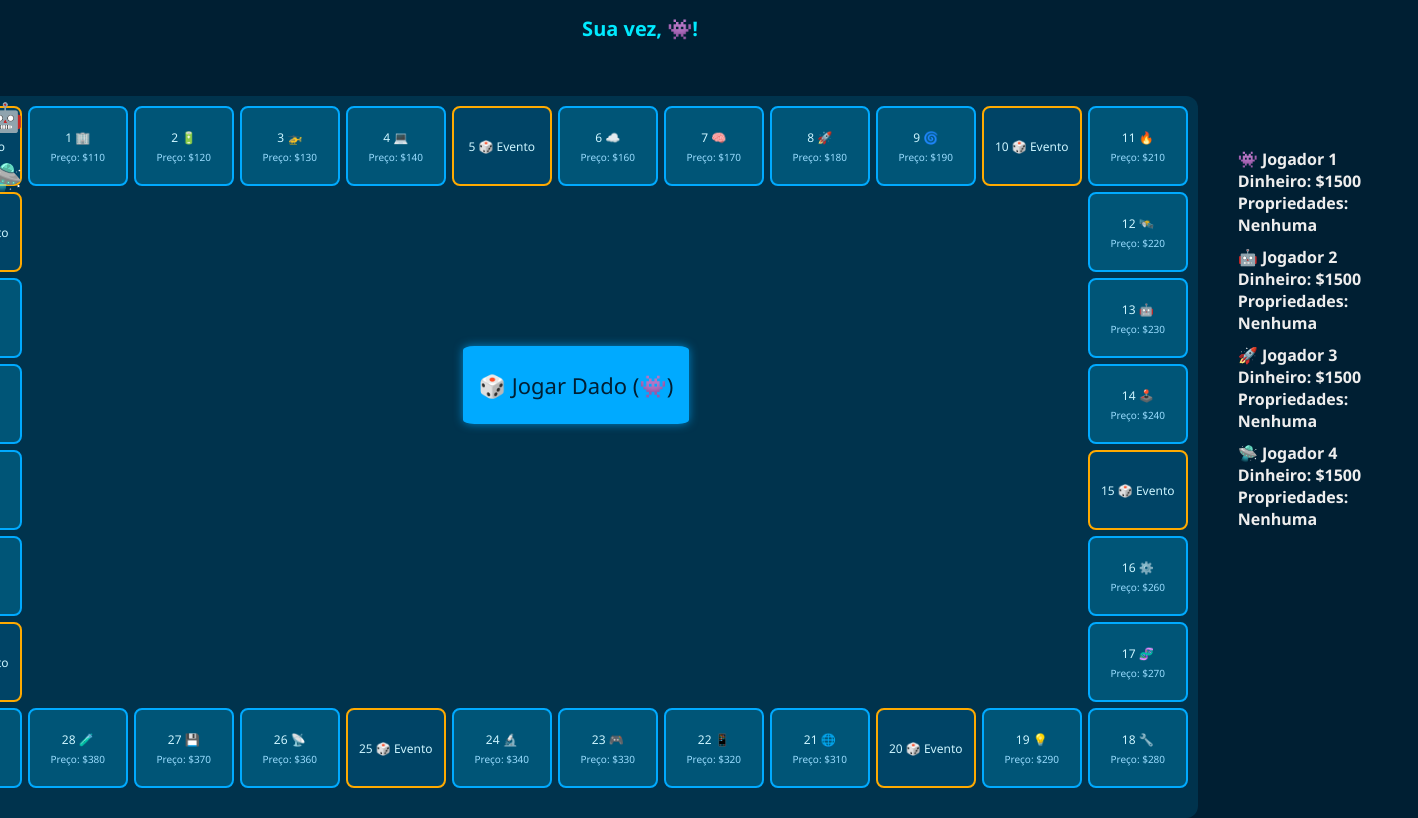
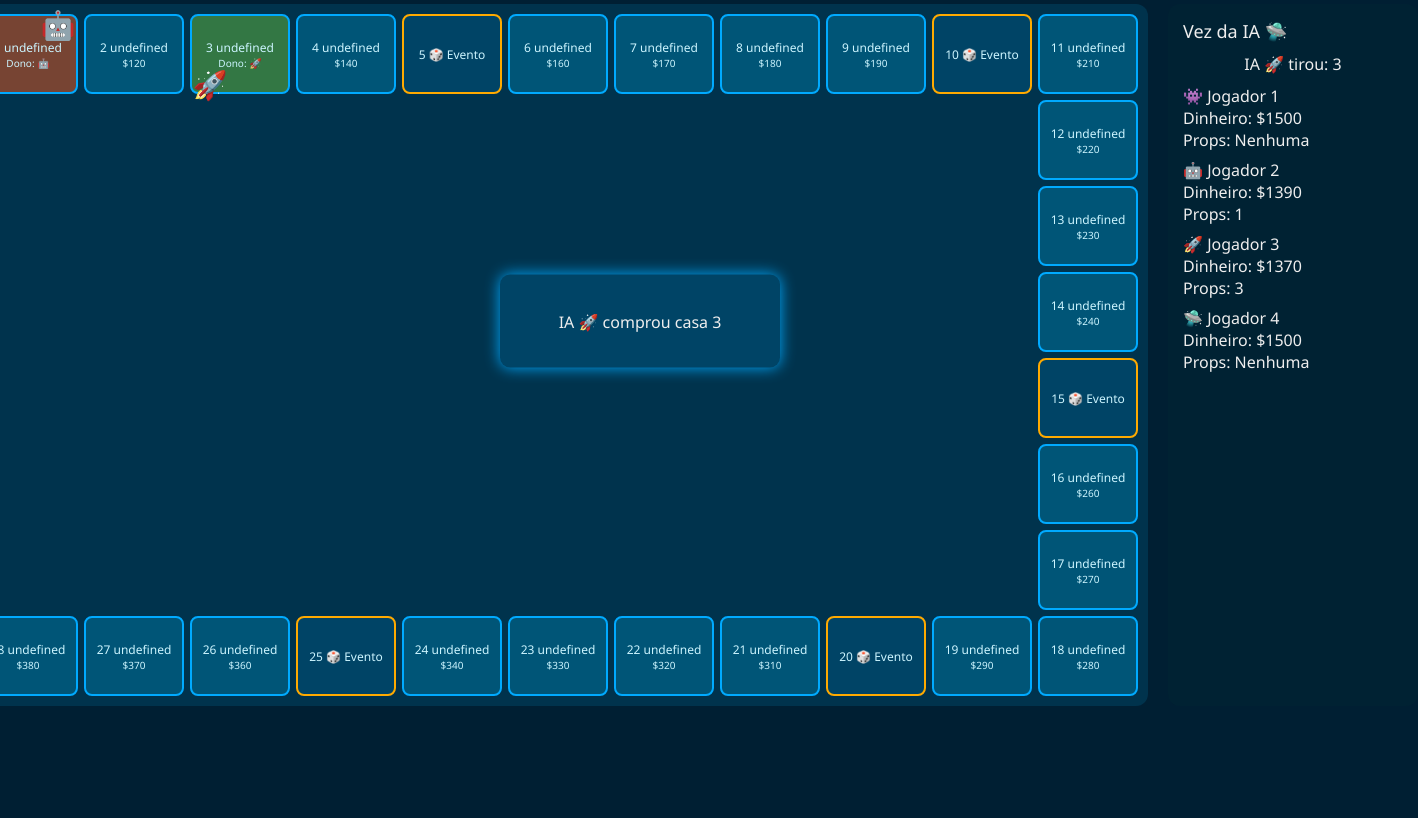
Before and after one commit to TauaneNeves/MetaMetropolis, a plain HTML site: page index.html in a window 1280 px wide. Shown: the part 79-897 px from the top of the page, 1418 px wide, since content can reach past the window. After the commit the page ends 825 px from the top, so only its background shows below. Drawn offline with Linux system fonts and the light colour scheme.

Commit message:
Versão Estavel

```diff
--- a/index.html
+++ b/index.html
@@ -8,19 +8,33 @@
 </head>
 <body>
 
-<h1 style="text-align:center; margin-top: 20px; color:#00eaff; font-family: 'Segoe UI', Tahoma;">Metametropolis - Cidade do Futuro</h1>
-<div style="display: flex; justify-content: center; align-items: flex-start; gap: 40px; margin-top: 10px;">
-  <div id="board"></div>
+  <h1>Metametropolis - Cidade do Futuro</h1>
+
+  <div id="game-container">
+    <div id="board">
+      <!-- Botão de dado centralizado -->
+      <button id="roll-dice">🎲</button>
+    </div>
 
     <div id="side-panel">
-    <div id="controls">
-      <button id="roll-dice" style="display:none;">🎲 Jogar Dado (👾)</button>
-      <div id="dice-result" style="font-size:18px; font-weight:bold; color:#ffaa00; margin-top:10px;"></div>
-    </div>
-
+      <div id="turn-message">Carregando...</div>
+      <div id="dice-result"></div>
       <div id="money-board"></div>
     </div>
   </div>
+
+  <!-- Modal de compra -->
+  <div id="buy-modal">
+    <p id="modal-text"></p>
+    <button id="buy-yes">Comprar</button>
+    <button id="buy-no">Cancelar</button>
+  </div>
+
+  <!-- Notificação de ação -->
+  <div id="action-notice">
+    <p id="notice-text"></p>
+  </div>
+
   <script src="script.js"></script>
 </body>
 </html>
--- a/script.js
+++ b/script.js
@@ -1,251 +1,185 @@
+// Elementos
 const board = document.getElementById('board');
-
-const cols = 12;
-const rows = 8;
-const totalTiles = (cols + rows - 2) * 2; // casas na borda
-
-const icons = [
-  "⚡", "🏢", "🔋", "🚁", "💻", "🛒", "☁️", "🧠", "🚀", "🌀",
-  "💰", "🔥", "🛰️", "🤖", "🕹️", "📡", "⚙️", "🧬", "🔧", "💡",
-  "🏙️", "🌐", "📱", "🎮", "🔬", "📊", "📡", "💾", "🧪", "🛰️",
-  "🤖", "🕹️", "📡", "⚙️", "🧬", "🔧", "💡", "🏙️", "🌐", "⚡"
-];
-
-// Casas que são propriedades (menos múltiplos de 5)
-const properties = {};
-for (let i = 0; i < totalTiles; i++) {
-  if (i % 5 !== 0) {
-    properties[i] = {
-      price: 100 + (i * 10),
-      owner: null,
-    };
-  }
-}
-
-// Casas de eventos (múltiplos de 5)
-const eventIndexes = [];
-for(let i=0; i<totalTiles; i++) {
-  if (i % 5 === 0) eventIndexes.push(i);
-}
-
-const players = [
-  { id: 0, emoji: '👾', position: 0, money: 1500, properties: [] },
-  { id: 1, emoji: '🤖', position: 0, money: 1500, properties: [] },
-  { id: 2, emoji: '🚀', position: 0, money: 1500, properties: [] },
-  { id: 3, emoji: '🛸', position: 0, money: 1500, properties: [] },
-];
-
-let currentPlayerIndex = 0;
-
 const moneyBoard = document.getElementById('money-board');
 const rollDiceBtn = document.getElementById('roll-dice');
 const diceResult = document.getElementById('dice-result');
+const turnMessage = document.getElementById('turn-message');
+const buyModal = document.getElementById('buy-modal');
+const modalText = document.getElementById('modal-text');
+const buyYesBtn = document.getElementById('buy-yes');
+const buyNoBtn = document.getElementById('buy-no');
+const actionNotice = document.getElementById('action-notice');
+const noticeText = document.getElementById('notice-text');
 
-const tiles = [];
-const playerElements = [];
+// Configuração do tabuleiro
+const cols = 12, rows = 8;
+const totalTiles = (cols + rows - 2) * 2;
+const icons = [/* ...seus ícones... */];
 
-function createBoard() {
-  for(let row = 0; row < rows; row++) {
-    for(let col = 0; col < cols; col++) {
-      let tileNumber = null;
+// Propriedades e eventos
+const properties = {};
+for (let i = 0; i < totalTiles; i++) {
+  if (i % 5 !== 0) properties[i] = { price: 100 + i*10, owner: null };
+}
+const eventIndexes = [...Array(totalTiles).keys()].filter(i => i % 5 === 0);
 
-      if(row === 0) {
-        tileNumber = col; // topo, da esquerda pra direita
-      } else if(col === cols -1) {
-        tileNumber = cols -1 + row; // lado direito, de cima pra baixo
-      } else if(row === rows -1) {
-        tileNumber = cols -1 + rows -1 + (cols -1 - col); // base, da direita pra esquerda
-      } else if(col === 0) {
-        tileNumber = totalTiles -1 - (row -1); // lado esquerdo, de baixo pra cima
+// Jogadores
+const players = [
+  { id:0, emoji:'👾', position:0, money:1500, properties:[] },
+  { id:1, emoji:'🤖', position:0, money:1500, properties:[] },
+  { id:2, emoji:'🚀', position:0, money:1500, properties:[] },
+  { id:3, emoji:'🛸', position:0, money:1500, properties:[] }
+];
+let currentPlayerIndex = 0;
+const tiles = [], playerElems = [];
+
+// Criação do tabuleiro e jogadores
+function createBoard(){
+  for(let r=0;r<rows;r++)for(let c=0;c<cols;c++){
+    let num = null;
+    if(r===0) num=c;
+    else if(c===cols-1) num=cols-1+r;
+    else if(r===rows-1) num=cols-1+rows-1+(cols-1-c);
+    else if(c===0) num=totalTiles-1-(r-1);
+    const div=document.createElement('div');
+    div.style.gridRowStart=r+1; div.style.gridColumnStart=c+1;
+    if(num!==null && num<totalTiles){
+      div.classList.add('tile'); div.id=`tile-${num}`;
+      if(properties[num]){
+        div.innerHTML=`${num} ${icons[num%icons.length]}<br><small>$${properties[num].price}</small>`;
+      } else if(eventIndexes.includes(num)){
+        div.innerHTML=`${num} 🎲 Evento`;
+        div.style.backgroundColor='#004466'; div.style.borderColor='#ffaa00';
       }
-
-      const div = document.createElement('div');
-      div.style.gridRowStart = row + 1;
-      div.style.gridColumnStart = col + 1;
-
-      if(tileNumber !== null && tileNumber < totalTiles) {
-        div.classList.add('tile');
-        div.id = `tile-${tileNumber}`;
-
-        if(properties[tileNumber]) {
-          div.innerHTML = `${tileNumber} ${icons[tileNumber % icons.length]}<br><small>Preço: $${properties[tileNumber].price}</small>`;
-        } else if(eventIndexes.includes(tileNumber)) {
-          div.innerHTML = `${tileNumber} 🎲 Evento`;
-          div.style.backgroundColor = '#004466';
-          div.style.borderColor = '#ffaa00';
-        } else {
-          div.textContent = `${tileNumber} ${icons[tileNumber % icons.length]}`;
-        }
-      }
-
-      board.appendChild(div);
-      tiles[tileNumber] = div;
+      tiles[num]=div;
     }
+    board.appendChild(div);
   }
 }
-
-function createPlayers() {
-  players.forEach(player => {
-    const p = document.createElement('div');
-    p.classList.add('player', `player-${player.id}`);
-    p.textContent = player.emoji;
-    board.appendChild(p);
-    playerElements[player.id] = p;
+function createPlayers(){
+  players.forEach(p=>{
+    const el=document.createElement('div');
+    el.classList.add('player'); el.textContent=p.emoji;
+    board.appendChild(el); playerElems[p.id]=el;
   });
 }
 
-function updatePlayerPosition(playerId) {
-  const position = players[playerId].position;
-  const tile = tiles[position];
-  if (!tile) return;
-
-  const boardRect = board.getBoundingClientRect();
-  const tileRect = tile.getBoundingClientRect();
-
-  const offsetX = tileRect.left - boardRect.left + tileRect.width / 2;
-  const offsetY = tileRect.top - boardRect.top + tileRect.height / 2;
-
-  const offset = 30;
-
-  let top, left;
-  switch(playerId) {
-    case 0:
-      top = offsetY - offset;
-      left = offsetX - offset;
-      break;
-    case 1:
-      top = offsetY - offset;
-      left = offsetX + offset;
-      break;
-    case 2:
-      top = offsetY + offset;
-      left = offsetX - offset;
-      break;
-    case 3:
-      top = offsetY + offset;
-      left = offsetX + offset;
-      break;
-  }
-
-  const p = playerElements[playerId];
-  p.style.top = `${top - p.offsetHeight/2}px`;
-  p.style.left = `${left - p.offsetWidth/2}px`;
+// Atualizações de UI
+function updatePositions(){
+  players.forEach(p=>{
+    const tile=tiles[p.position];
+    if(!tile)return;
+    const br=board.getBoundingClientRect(), tr=tile.getBoundingClientRect();
+    const x=tr.left-br.left+tr.width/2, y=tr.top-br.top+tr.height/2, off=30;
+    const top = y + (p.id<2?-off:off), left = x + (p.id%2?off:-off);
+    const el=playerElems[p.id];
+    el.style.top=`${top-el.offsetHeight/2}px`;
+    el.style.left=`${left-el.offsetWidth/2}px`;
+  });
+}
+function updateMoney(){
+  moneyBoard.innerHTML='';
+  players.forEach(p=>{
+    const d=document.createElement('div');
+    d.className='player-money';
+    d.innerHTML=`<div class="player-name">${p.emoji} Jogador ${p.id+1}</div>
+                 <div>Dinheiro: $${p.money}</div>
+                 <div>Props: ${p.properties.join(', ')||'Nenhuma'}</div>`;
+    moneyBoard.appendChild(d);
+  });
+}
+function showNotice(text){
+  noticeText.textContent=text;
+  actionNotice.style.display='block';
+  actionNotice.classList.remove('fade');
+  void actionNotice.offsetWidth;
+  actionNotice.classList.add('fade');
+  setTimeout(()=>actionNotice.style.display='none', 10000);
 }
 
-function updateMoneyDisplay() {
-  moneyBoard.innerHTML = '';
-  players.forEach(player => {
-    const div = document.createElement('div');
-    div.classList.add('player-money', `player-${player.id}`);
-    let propsList = player.properties.length > 0 ? player.properties.join(', ') : 'Nenhuma';
-    div.innerHTML = `<div class="player-name">${player.emoji} Jogador ${player.id + 1}</div>
-                     <div>Dinheiro: $${player.money}</div>
-                     <div>Propriedades: ${propsList}</div>`;
-    moneyBoard.appendChild(div);
-  });
+// Lógica de turno e dados
+function rollDice(){ return Math.floor(Math.random()*6)+1; }
+function nextTurn(){
+  currentPlayerIndex=(currentPlayerIndex+1)%players.length;
+  const cp=players[currentPlayerIndex];
+  turnMessage.textContent = cp.id===0
+    ? 'Sua vez, 👾'
+    : `Vez da IA ${cp.emoji}`;
+  if(cp.id===0){
+    rollDiceBtn.style.display='block';
+  } else {
+    rollDiceBtn.style.display='none';
+    setTimeout(()=>{
+      const r=rollDice();
+      diceResult.textContent=`IA ${cp.emoji} tirou: ${r}`;
+      handleMove(cp,r);
+    }, 1000);
+  }
+}
+function handleMove(player, steps){
+  player.position=(player.position+steps)%totalTiles;
+  updatePositions();
+  if(properties[player.position]){
+    transact(player, player.position);
+  } else if(eventIndexes.includes(player.position)){
+    const e = ['+200','-150','+100','-100'][Math.floor(Math.random()*4)];
+    const amt = parseInt(e);
+    player.money += amt;
+    showNotice(`Evento ${player.emoji}: ${e}`);
+  }
+  updateMoney();
+  setTimeout(nextTurn, 1500);
+}
+function transact(player, pos){
+  const prop=properties[pos];
+  if(prop.owner===null){
+    if(player.id===0){
+      // pergunta
+      modalText.textContent=`Comprar casa ${pos} por $${prop.price}?`;
+      buyModal.style.display='block';
+      rollDiceBtn.disabled=true;
+      buyYesBtn.onclick=()=>{
+        buyModal.style.display='none'; rollDiceBtn.disabled=false;
+        buyProperty(player,pos);
+        showNotice(`Você comprou a casa ${pos}`);
+        updateMoney(); updatePositions();
+        setTimeout(nextTurn, 500);
+      };
+      buyNoBtn.onclick=()=>{
+        buyModal.style.display='none'; rollDiceBtn.disabled=false;
+        showNotice(`Você recusou a casa ${pos}`);
+        setTimeout(nextTurn, 500);
+      };
+    } else if(player.money>=prop.price){
+      buyProperty(player,pos);
+      showNotice(`IA ${player.emoji} comprou casa ${pos}`);
+    }
+  } else if(prop.owner!==player.id){
+    const rent=Math.floor(prop.price*0.2);
+    player.money-=rent;
+    players[prop.owner].money+=rent;
+    showNotice(`${player.emoji} pagou $${rent} a ${players[prop.owner].emoji}`);
+  }
+}
+function buyProperty(player,pos){
+  const prop=properties[pos];
+  prop.owner=player.id;
+  player.money-=prop.price;
+  player.properties.push(pos);
+  const tile=tiles[pos];
+  tile.style.backgroundColor=['#005577','#774433','#337744','#777755'][player.id];
+  tile.innerHTML=`${pos} ${icons[pos%icons.length]}<br><small>Dono: ${player.emoji}</small>`;
 }
 
-function rollDice() {
-  return Math.floor(Math.random() * 6) + 1;
-}
-
-function movePlayer(steps) {
-  const player = players[currentPlayerIndex];
-  player.position += steps;
-  if (player.position >= totalTiles) {
-    player.position -= totalTiles;
-  }
-  updatePlayerPosition(player.id);
-  checkTile(player);
-  updateMoneyDisplay();
-}
-
-function checkTile(player) {
-  const pos = player.position;
-
-  if (properties[pos]) {
-    const property = properties[pos];
-    if (property.owner === null) {
-      if (player.money >= property.price) {
-        property.owner = player.id;
-        player.money -= property.price;
-        player.properties.push(pos);
-        tiles[pos].style.backgroundColor = ['#005577', '#774433', '#337744', '#777755'][player.id];
-        tiles[pos].innerHTML = `${pos} ${icons[pos % icons.length]}<br><small>Proprietário: ${players[player.id].emoji}</small>`;
-        alert(`Jogador ${player.emoji} comprou a propriedade ${pos} por $${property.price}`);
-      }
-    } else if (property.owner !== player.id) {
-      const rent = Math.floor(property.price * 0.2);
-      player.money -= rent;
-      players[property.owner].money += rent;
-      alert(`Jogador ${player.emoji} pagou $${rent} de aluguel para ${players[property.owner].emoji}`);
-    }
-  } else if (eventIndexes.includes(pos)) {
-    handleEvent(player);
-  }
-}
-
-function handleEvent(player) {
-  const events = [
-    { text: 'Encontrou uma carteira! Ganha $200', effect: () => player.money += 200 },
-    { text: 'Problema no sistema! Perde $150', effect: () => player.money -= 150 },
-    { text: 'Bonus de tecnologia! Ganha $100', effect: () => player.money += 100 },
-    { text: 'Falha na rede! Perde $100', effect: () => player.money -= 100 },
-  ];
-
-  const event = events[Math.floor(Math.random() * events.length)];
-  alert(`Evento: ${event.text}`);
-  event.effect();
-}
-
-function nextTurn() {
-  currentPlayerIndex++;
-  if (currentPlayerIndex >= players.length) currentPlayerIndex = 0;
-
-  diceResult.textContent = '';
-  if(players[currentPlayerIndex].id === 0){
-    rollDiceBtn.style.display = 'block';
-    updateTurnMessage(`Sua vez, ${players[currentPlayerIndex].emoji}!`);
-  } else {
-    rollDiceBtn.style.display = 'none';
-    updateTurnMessage(`Vez do jogador IA ${players[currentPlayerIndex].emoji}...`);
-    setTimeout(() => {
-      const diceRoll = rollDice();
-      diceResult.textContent = `Jogador IA tirou: ${diceRoll}`;
-      movePlayer(diceRoll);
-      nextTurn();
-    }, 1500);
-  }
-}
-
-function updateTurnMessage(msg) {
-  const turnMessage = document.getElementById('turn-message');
-  if(turnMessage) turnMessage.textContent = msg;
-}
-
-rollDiceBtn.addEventListener('click', () => {
-  const diceRoll = rollDice();
-  diceResult.textContent = `Você tirou: ${diceRoll}`;
-  movePlayer(diceRoll);
-  rollDiceBtn.style.display = 'none';
-  nextTurn();
+// Eventos
+rollDiceBtn.addEventListener('click', ()=>{
+  const r=rollDice();
+  diceResult.textContent=`Você tirou: ${r}`;
+  rollDiceBtn.style.display='none';
+  handleMove(players[0], r);
 });
 
 // Inicialização
-createBoard();
-createPlayers();
-players.forEach(p => updatePlayerPosition(p.id));
-updateMoneyDisplay();
-
-// Mensagem de início de jogo
-const container = document.createElement('div');
-container.id = 'turn-message';
-container.style.color = '#00eaff';
-container.style.fontWeight = 'bold';
-container.style.fontSize = '20px';
-container.style.marginTop = '10px';
-container.style.textAlign = 'center';
-document.body.insertBefore(container, document.getElementById('board').parentNode);
-
-updateTurnMessage(`Sua vez, ${players[currentPlayerIndex].emoji}!`);
-rollDiceBtn.style.display = 'block';
+createBoard(); createPlayers();
+updatePositions(); updateMoney();
+nextTurn();
--- a/style.css
+++ b/style.css
@@ -10,12 +10,10 @@ body {
   display: flex;
   flex-direction: column;
   align-items: center;
-  min-height: 100vh;
 }
 
-header {
+h1 {
   margin: 20px 0;
-  text-align: center;
   color: #00eaff;
   text-shadow: 0 0 6px #00eaff;
 }
@@ -23,10 +21,7 @@ header {
 #game-container {
   display: flex;
   gap: 20px;
-  max-width: 1200px;
-  width: 90vw;
-  justify-content: center;
-  align-items: flex-start;
+  margin-bottom: 40px;
 }
 
 #board {
@@ -38,9 +33,6 @@ header {
   padding: 10px;
   border-radius: 12px;
   position: relative;
-  width: calc(12 * 100px + 11 * 6px + 20px);
-  height: calc(8 * 80px + 7 * 6px + 20px);
-  box-sizing: content-box;
 }
 
 .tile {
@@ -52,95 +44,100 @@ header {
   color: #ccf5ff;
   font-size: 12px;
   text-align: center;
-  padding: 4px 2px;
-  user-select: none;
   display: flex;
   flex-direction: column;
   justify-content: center;
-  align-items: center;
-}
-
-.tile small {
-  font-size: 10px;
-  margin-top: 4px;
-  color: #99ddff;
 }
 
 .player {
   position: absolute;
   font-size: 28px;
-  transition: top 0.3s ease, left 0.3s ease;
   pointer-events: none;
-  user-select: none;
-  width: 28px;
-  height: 28px;
-  line-height: 28px;
-  text-align: center;
 }
 
-#sidebar {
+#side-panel {
   width: 250px;
   background: #002233;
   padding: 15px;
   border-radius: 12px;
-  display: flex;
-  flex-direction: column;
-  align-items: center;
-  color: #00eaff;
-  box-shadow: 0 0 12px #00eaff88;
+}
+
+#turn-message {
+  font-size: 18px;
+  margin-bottom: 10px;
+}
+
+#roll-dice {
+  position: absolute;
+  top: 50%;
+  left: 50%;
+  transform: translate(-50%, -50%);
+  font-size: 16px;
+  padding: 8px 12px;
+  border: none;
+  border-radius: 6px;
+  background: #00aaff;
+  color: #001f33;
+  cursor: pointer;
+}
+
+
+#dice-result {
+  text-align: center;
+  margin-bottom: 10px;
+}
+
+#money-board .player-money {
+  margin-bottom: 8px;
+}
+
+#buy-modal,
+#action-notice {
+  position: fixed;
+  top: 50%;
+  left: 50%;
+  width: 280px;
+  transform: translate(-50%, -50%);
+  background: #004466;
+  padding: 20px;
+  border-radius: 10px;
+  box-shadow: 0 0 15px #00aaff;
+  text-align: center;
+  display: none;
+  z-index: 1000;
+}
+
+#buy-modal p,
+#action-notice p {
+  margin-bottom: 15px;
   font-size: 16px;
 }
 
-#turn-message {
-  font-weight: 700;
-  font-size: 20px;
-  margin-bottom: 15px;
-  text-align: center;
-  min-height: 56px;
+#buy-modal button {
+  margin: 0 5px;
+  padding: 6px 12px;
+  border: none;
+  border-radius: 6px;
+  cursor: pointer;
 }
 
-#roll-dice {
-  font-size: 22px;
-  padding: 12px 0;
-  width: 226px;
-  height: 78px;
-  border: none;
-  border-radius: 5%;
+#buy-yes {
   background: #00aaff;
   color: #001f33;
-  cursor: pointer;
-  box-shadow: 0 0 10px #00aaffaa;
-  transition: background-color 0.3s ease;
-  position: absolute;
-  top: 58%;
-  left: 45%;
-  transform: translate(-50%, -50%);
 }
 
-
-#roll-dice:hover {
-  background: #0099dd;
+#buy-no {
+  background: #aa0000;
+  color: #fff;
 }
 
-#dice-result {
-  font-weight: 700;
-  font-size: 18px;
-  margin: 12px 0 18px 0;
-  min-height: 24px;
-  color: #ffaa00;
-  text-align: center;
+#action-notice {
+  animation: fadeInOut 10s forwards;
 }
 
-#money-board {
-  width: 100%;
+@keyframes fadeInOut {
+  0% { opacity: 0; }
+  10% { opacity: 1; }
+  90% { opacity: 1; }
+  100% { opacity: 0; }
 }
-
-.player-money {
-  margin-bottom: 10px;
-  font-weight: 600;
-}
-
-.player-emoji {
-  margin-right: 8px;
-  font-size: 20px;
-}
```
Lines whose indentation alone changed are shown as unchanged.
